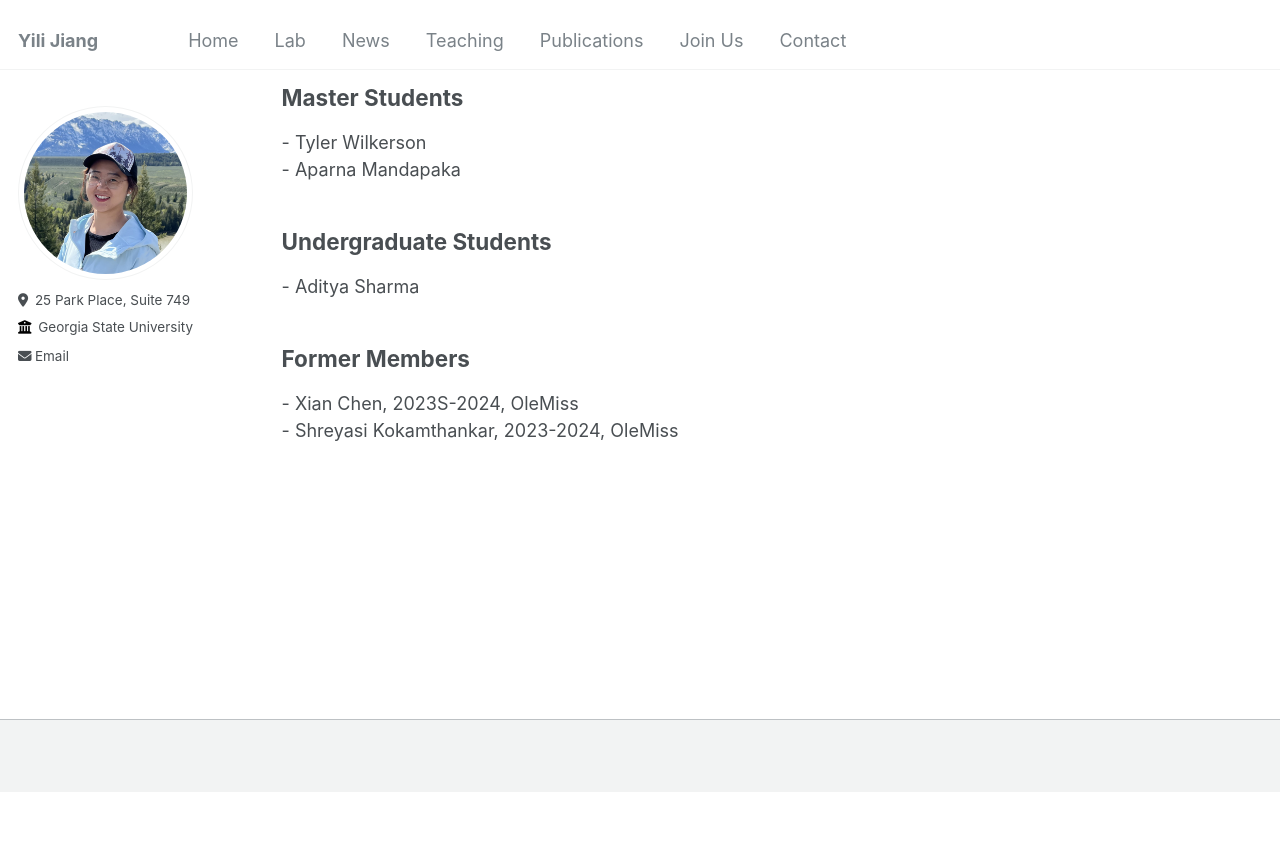
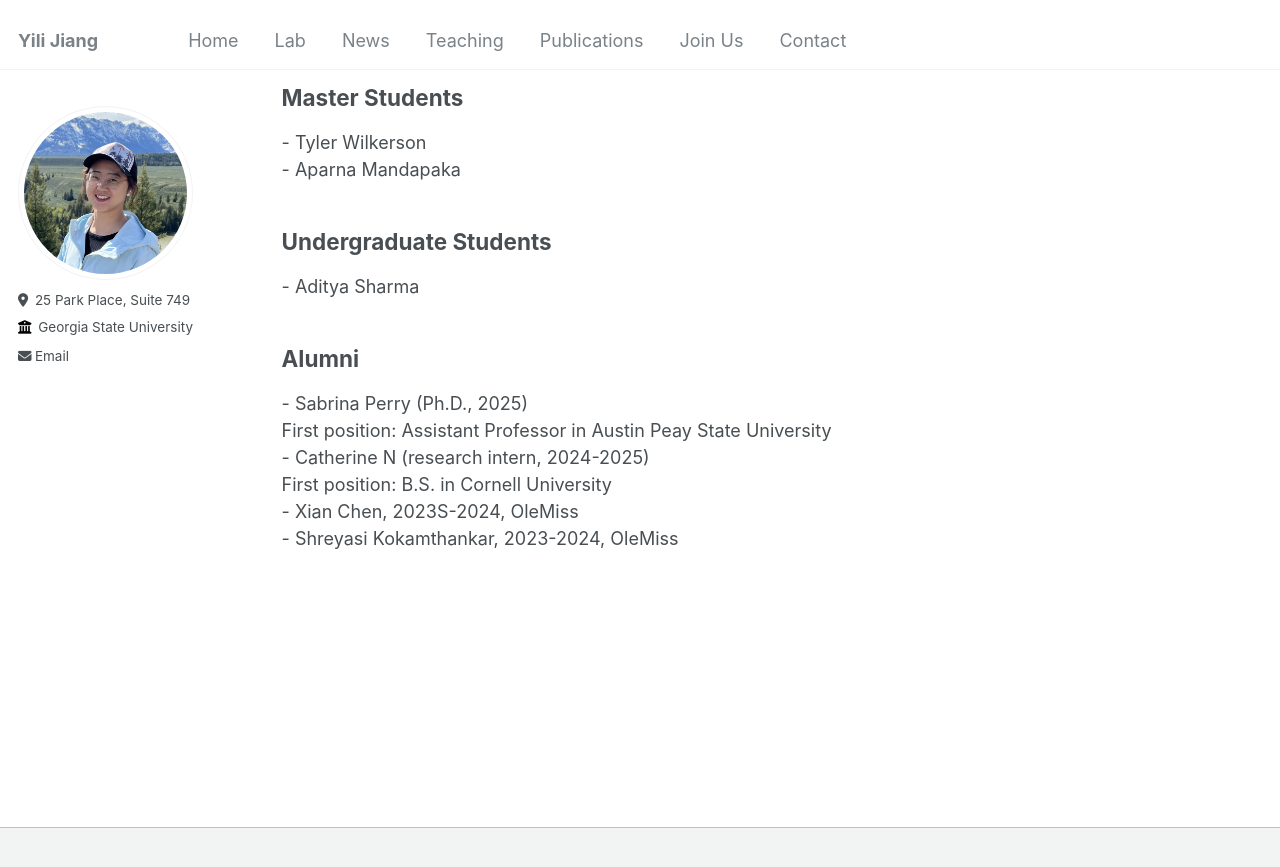
Before and after one commit to suhbrina-perry/suhbrina-perry.github.io, a Jekyll site: the page built from _pages/lab.html, in a window 1280 px wide and 900 px high, scrolled down 1288 px. Shown: the top 867 px of the window. Built offline with Jekyll 4.4.1, drawn with Linux system fonts in a browser that asks for light colours; before the commit the page ends 2080 px from its top, so only the background shows below that.

Commit message:
Update lab.html

```diff
--- a/_pages/lab.html
+++ b/_pages/lab.html
@@ -201,8 +201,12 @@ author_profile: true
     <h2>Undergraduate Students</h2>
     <p> - Aditya Sharma  </p>
 
-    <h2>Former Members</h3>
-    <p> - Xian Chen, 2023S-2024, OleMiss  <br>
+    <h2>Alumni</h3>
+    <p> - Sabrina Perry (Ph.D., 2025) <br>
+          First position: Assistant Professor in Austin Peay State University <br>
+        - Catherine N (research intern, 2024-2025) <br>
+          First position: B.S. in Cornell University <br>
+        - Xian Chen, 2023S-2024, OleMiss  <br>
         - Shreyasi Kokamthankar, 2023-2024, OleMiss  </p>
 
 </body>
```
